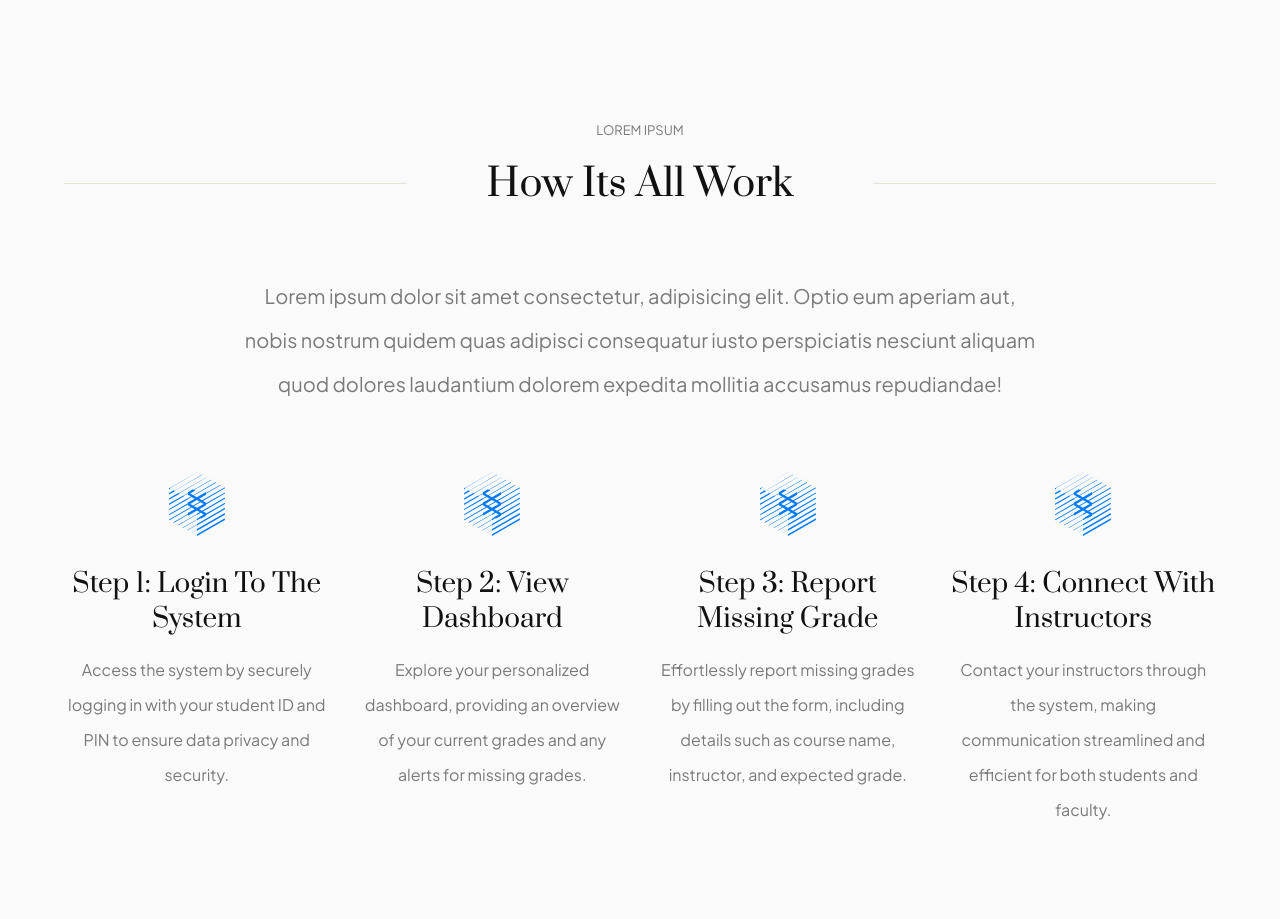
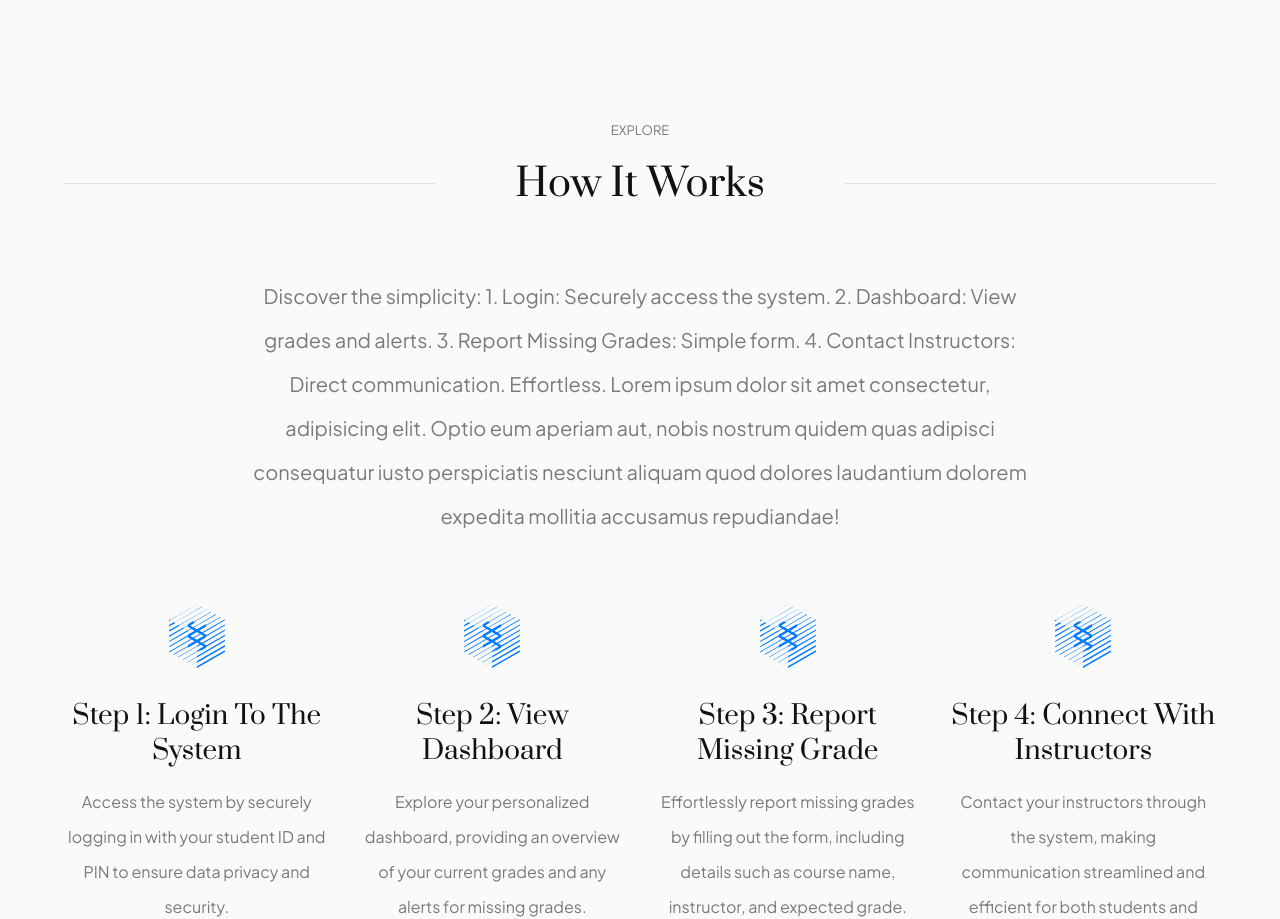
Before and after one commit to joyAj2/doneWithAssignment, a React (Vite) app: page / in a window 1280 px wide. Shown: the part 1960-2879 px from the top of the page. Built offline with nearby package versions, Linux system fonts and the light colour scheme.

Commit message:
Update HowWork.jsx
edited text

```diff
--- a/src/Components/HowWork/HowWork.jsx
+++ b/src/Components/HowWork/HowWork.jsx
@@ -9,8 +9,16 @@ export default function HowWork() {
     <section className='howWork'>
           <div className="container howWork-container">
             <div className="title-aria">
-            <TitileTypeOne TitleTop={'lorem ipsum'} Title={'How its all Work'} />
-            <p className='how-work-des'>Lorem ipsum dolor sit amet consectetur, adipisicing elit. Optio eum aperiam aut, nobis nostrum quidem quas adipisci consequatur iusto perspiciatis nesciunt aliquam quod dolores laudantium dolorem expedita mollitia accusamus repudiandae!</p>
+           <TitileTypeOne TitleTop={'Explore'} Title={'How it Works'} />
+<p className='how-work-des'>Discover the simplicity:
+
+1. Login: Securely access the system.
+2. Dashboard: View grades and alerts.
+3. Report Missing Grades: Simple form.
+4. Contact Instructors: Direct communication.
+
+Effortless. Lorem ipsum dolor sit amet consectetur, adipisicing elit. Optio eum aperiam aut, nobis nostrum quidem quas adipisci consequatur iusto perspiciatis nesciunt aliquam quod dolores laudantium dolorem expedita mollitia accusamus repudiandae!</p>
+
             </div>
 
             <div className="howWork-article-aira">
```
